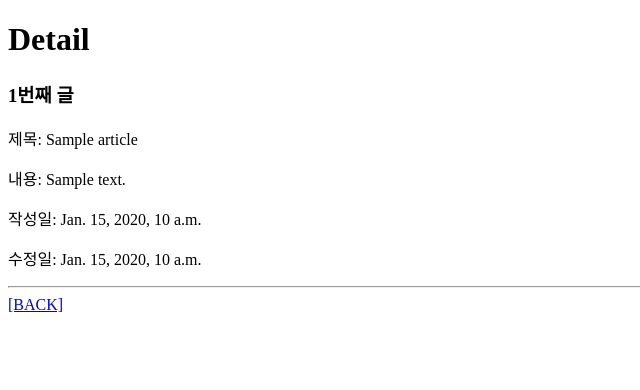
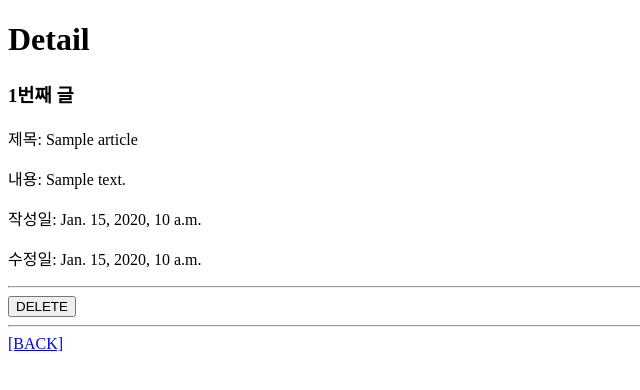
Before and after one commit to Subiniiie/Django_Practice, a Django app: page /articles/1/ in a window 1280 px wide. Shown: the top 390 px of the page, without its empty margins (0-640 px from the left). Run offline with Django 4.2, Linux system fonts and the light colour scheme; tables that the repository leaves empty hold one stand-in row (values such as "Sample post").

Commit message:
게시글 삭제

```diff
--- a/articles/templates/articles/detail.html
+++ b/articles/templates/articles/detail.html
@@ -8,5 +8,10 @@
     <p>작성일: {{ article.created_at }}</p>
     <p>수정일: {{ article.updated_at }}</p>
     <hr>
+    <form action="{% url "articles:delete" article.pk %}" method="POST">
+        {% csrf_token %}
+        <input type="submit" value="DELETE">
+    </form>
+    <hr>
     <a href="{% url "articles:index" %}">[BACK]</a>
 {% endblock content %}
--- a/articles/urls.py
+++ b/articles/urls.py
@@ -14,4 +14,5 @@ urlpatterns = [
     path('hello/<str:name>/', views.greeting, name='greeting'),
     path('new/', views.new, name='new'),
     path('create/', views.create, name='create'),
+    path('<int:pk>/delete/', views.delete, name='delete'),
 ]
--- a/articles/views.py
+++ b/articles/views.py
@@ -77,3 +77,8 @@ def create(request):
     article.save()
     # url detail에 article.pk를 보냄
     return redirect('articles:detail', article.pk)
+
+def delete(request, pk):
+    article = Article.objects.get(pk=pk)
+    article.delete()
+    return redirect('articles:index')
```
